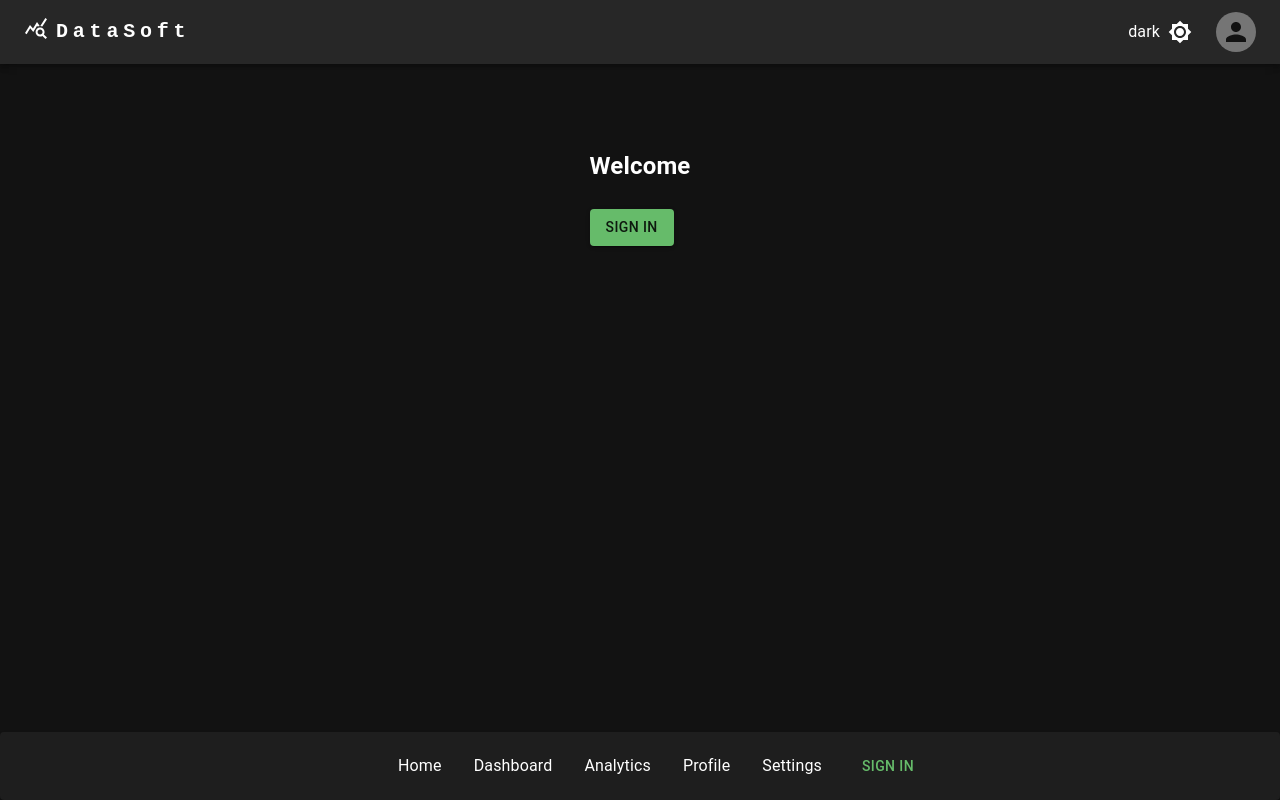
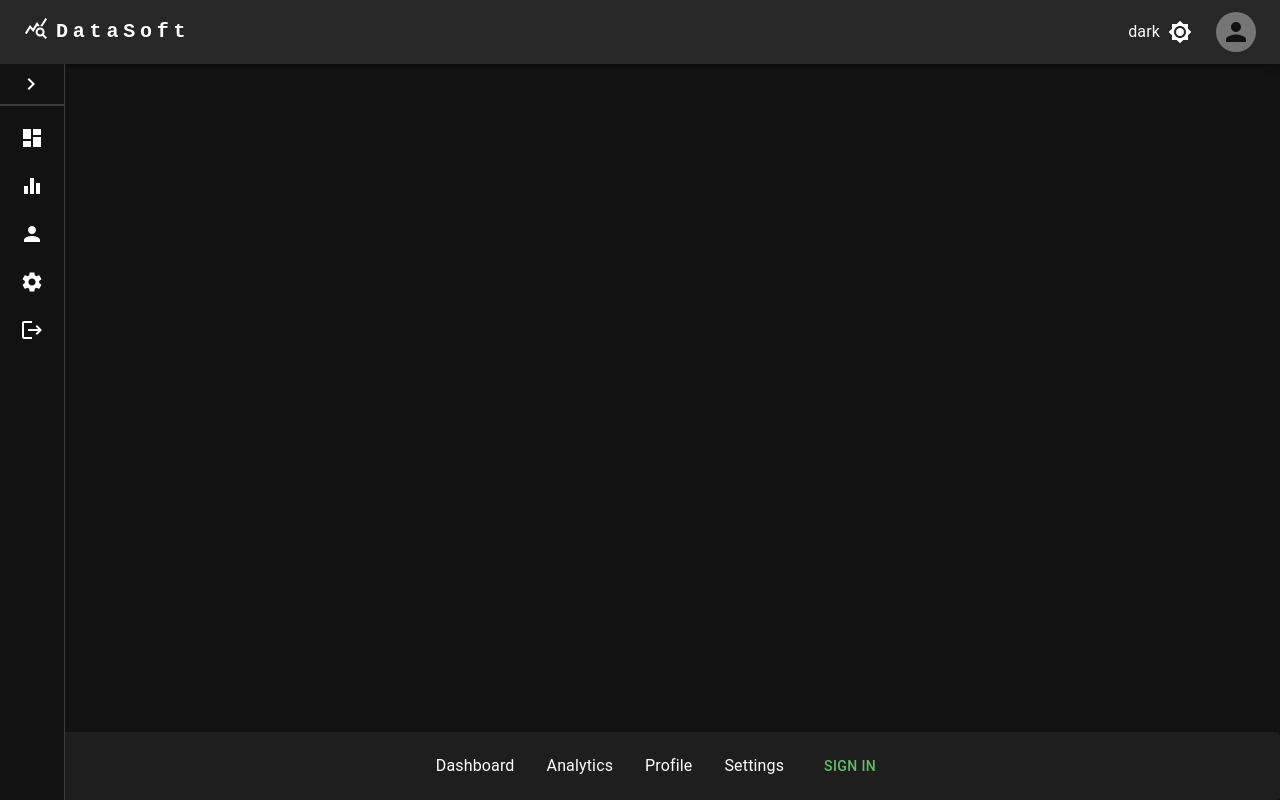
Before and after one commit to AleksandraCislowski/dashboard, a Next.js app: page /auth/signin/Signin in a window 1280 px wide. Built offline with nearby package versions, Linux system fonts and the light colour scheme; no server answers.

Commit message:
route guarding change

```diff
--- a/src/components/Footer/Footer.tsx
+++ b/src/components/Footer/Footer.tsx
@@ -21,9 +21,6 @@ const Footer = () => {
         color={"#262626"}
       >
         <ul role='menu'>
-          <li>
-            <FooterLink href={"/home"}>Home</FooterLink>
-          </li>
           <li>
             <FooterLink href={"/dashboard"}>Dashboard</FooterLink>
           </li>
--- a/src/components/Header/Header.tsx
+++ b/src/components/Header/Header.tsx
@@ -44,7 +44,7 @@ const Header = (props: HeaderProps) => {
       <Container maxWidth='xl'>
         <Toolbar disableGutters>
           <Link
-            href='/home'
+            href='/dashboard'
             style={{
               color: "inherit",
               textDecoration: "none",
@@ -69,7 +69,7 @@ const Header = (props: HeaderProps) => {
             </Typography>
           </Link>
           <Link
-            href='/home'
+            href='/dashboard'
             style={{
               color: "inherit",
               textDecoration: "none",
@@ -136,7 +136,9 @@ const Header = (props: HeaderProps) => {
                     textDecoration: "none",
                   }}
                 >
-                  <Typography textAlign='center'>Profile</Typography>
+                  {session && (
+                    <Typography textAlign='center'>Profile</Typography>
+                  )}
                 </Link>
               </MenuItem>
               <MenuItem onClick={() => (session ? signOut() : signIn())}>
--- a/src/components/Layout/Layout.tsx
+++ b/src/components/Layout/Layout.tsx
@@ -18,11 +18,8 @@ const Layout = (props: any) => {
         <meta name='viewport' content='width=device-width, initial-scale=1' />
         <link rel='icon' href='/favicon.ico' />
       </Head>
-      <main
-        className={classes.layout}
-        style={{ padding: session ? "0 24px 0 80px" : 0 }}
-      >
-        {session && <SideMenu />}
+      <main className={classes.layout} style={{ padding: "0 24px 0 80px" }}>
+        <SideMenu />
         {props.children}
         <Box sx={{ height: "70px" }} />
         {tabletCheck && <Footer />}
--- a/src/components/Welcome/Welcome.tsx
+++ /dev/null
@@ -1,13 +0,0 @@
-import React from "react";
-import Login from "../Login";
-
-const Welcome = () => {
-  return (
-    <div>
-      <p>Welcome</p>
-      <Login />
-    </div>
-  );
-};
-
-export default Welcome;
--- a/src/components/Welcome/index.ts
+++ /dev/null
@@ -1 +0,0 @@
-export { default } from "./Welcome";
--- a/src/pages/auth/signin/Signin.tsx
+++ b/src/pages/auth/signin/Signin.tsx
@@ -1,8 +1,7 @@
 import React from "react";
 import { useSession } from "next-auth/react";
 import Box from "@mui/material/Box";
-import Dashboard from "@/pages/dashboard";
-import Welcome from "@/components/Welcome";
+import Profile from "@/pages/dashboard/profile/Profile";
 
 const SignIn = () => {
   const { data: session } = useSession();
@@ -16,7 +15,7 @@ const SignIn = () => {
         alignItems: "center",
       }}
     >
-      <h2>{session ? <Dashboard /> : <Welcome />}</h2>
+      {session && <Profile />}
     </Box>
   );
 };
--- a/src/pages/dashboard/profile/Profile.tsx
+++ b/src/pages/dashboard/profile/Profile.tsx
@@ -11,6 +11,7 @@ import {
   TextField,
   Typography,
 } from "@mui/material";
+import Login from "@/components/Login";
 
 const Profile = () => {
   const { data: session } = useSession();
@@ -56,16 +57,22 @@ const Profile = () => {
   };
   return (
     <>
+      {session ? (
+        <>
           <h2>Profile</h2>
           <Box>
             <Typography variant={"h4"} sx={{ paddingBottom: 4 }}>
-          Hey {session ? session?.user?.name : "User"}, welcome to your profile
-          👋
+              Hey {session ? session?.user?.name : "User"}, welcome to your
+              profile 👋
             </Typography>
             <Paper sx={{ padding: "1rem 2rem" }}>
               <Grid container justifyContent='center'>
                 <Grid item xs={12} sm={8} md={6}>
-              <Box display='flex' flexDirection='column' alignItems='center'>
+                  <Box
+                    display='flex'
+                    flexDirection='column'
+                    alignItems='center'
+                  >
                     <Avatar
                       sx={{
                         height: 100,
@@ -147,7 +154,11 @@ const Profile = () => {
                         />
                       </Grid>
                       <Grid item xs={12}>
-                    <Button type='submit' variant='contained' color='primary'>
+                        <Button
+                          type='submit'
+                          variant='contained'
+                          color='primary'
+                        >
                           Save Changes
                         </Button>
                       </Grid>
@@ -158,6 +169,10 @@ const Profile = () => {
             </Paper>
           </Box>
         </>
+      ) : (
+        <Login />
+      )}
+    </>
   );
 };
 
--- a/src/pages/home/index.ts
+++ /dev/null
@@ -1 +0,0 @@
-export { default } from "./Home";
```
Also changed, not shown: src/middleware.ts (deleted, +0 -11 lines), src/pages/home/Home.tsx (deleted, +0 -13 lines), src/pages/index.tsx (+1 -6 lines). Lines whose indentation alone changed are shown as unchanged.
